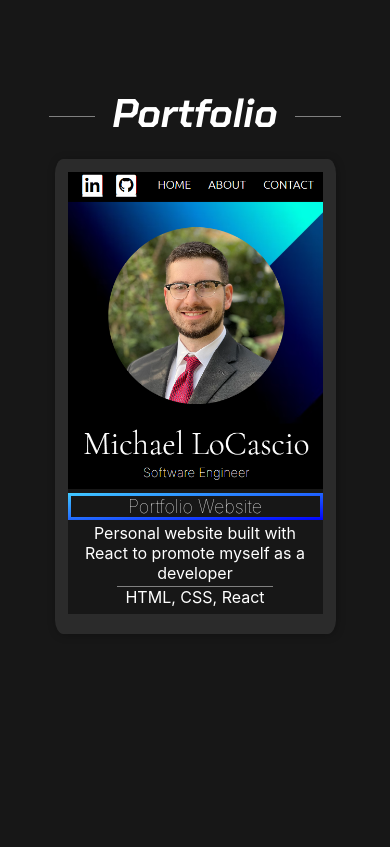
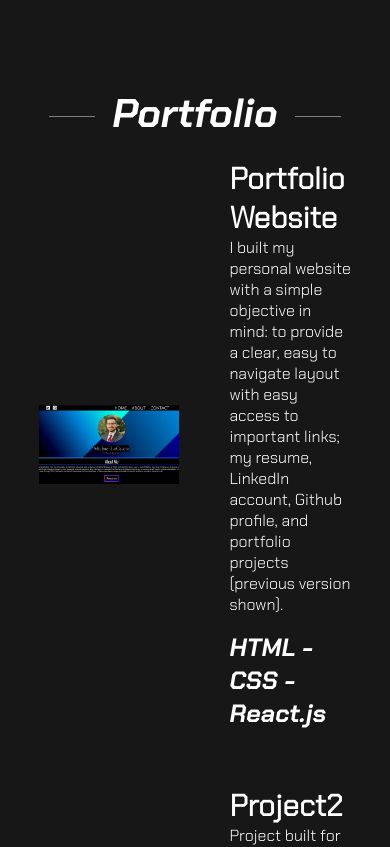
Before and after one commit to Gitmsl/msl-website, a React (Create React App) app: page / in a window 390 px wide. Shown: the part 940-1787 px from the top of the page. Before the commit the page ends 1654 px from the top, so only its background shows below. Built offline with nearby package versions, Linux system fonts and the light colour scheme.

Commit message:
Portfolio section rework contd.
Changed previous trading-card format to side-by-side image and description format; allows for greater use of horizontal screen real-estate on desktop/tablet, and more room for description/project details. Added new widescreen photo of v1.0 personal portfolio website.

```diff
--- a/src/portfolio/Portfolio.jsx
+++ b/src/portfolio/Portfolio.jsx
@@ -1,7 +1,7 @@
 import React from 'react'
 import "./portfolio.css"
 import PortfolioItem from "./PortfolioItem"
-import portImg from '../images/PortfolioSiteSs.png'
+import portImg from '../images/PersonalSite.png'
 // import each projImg as variable
 
 export default function Portfolio() {
@@ -17,10 +17,15 @@ export default function Portfolio() {
                         projLink="https://github.com/Gitmsl/msl-website"
                         img={portImg}
                         projTitle="Portfolio Website"
-                        itemDescription="Personal website built with React to promote myself as a developer"
-                        techUsed="HTML, CSS, React"
+                        itemDescription="I built my personal website with a
+                        simple objective in mind: to provide a clear, easy to
+                        navigate layout with easy access to important links; my
+                        resume, LinkedIn account, Github profile, and portfolio
+                        projects (previous version shown). "
+                        techUsed="HTML - CSS - React.js"
                     />
-                    {/* <PortfolioItem
+                    {/* comment out below two after formatting */}
+                    <PortfolioItem
                         projLink=""
                         img={portImg}
                         projTitle="Project2"
@@ -33,7 +38,7 @@ export default function Portfolio() {
                         projTitle="Project3"
                         itemDescription="Project built for the purpose of solving X problem, provide Y solution"
                         techUsed="HTML, CSS, React"
-                    /> */}
+                    />
                 </div>
             </div>
         </>
--- a/src/portfolio/PortfolioItem.jsx
+++ b/src/portfolio/PortfolioItem.jsx
@@ -5,14 +5,12 @@ export default function PortfolioItem(props) {
     console.log(props)
     return(
         <a className="portfolioItem" href={props.projLink} target="_blank" rel="noreferrer">
-        <div>
                 <img src={props.img} className="portfolioImg" alt="Project preview"/>
-                <h3 className="projTitle">{props.projTitle}</h3>
                 <div id="itemText">
+                    <h3 className="projTitle">{props.projTitle}</h3>
                     <p className="itemDescription">{props.itemDescription}</p>
                     <p className="techUsed">{props.techUsed}</p>
                 </div>
-        </div>
         </a>
     )
 }
--- a/src/portfolio/portfolio.css
+++ b/src/portfolio/portfolio.css
@@ -1,6 +1,7 @@
 .portfolioLineContainer {
     background-color: transparent;
 }
+
 .portfolioLine {
     border-bottom: solid 1px grey;
     width: 75vw;
@@ -10,6 +11,7 @@
     margin-right: auto;
     position: relative;
 }
+
 .portfolioContainer {
     color: white;
     background-color: transparent;
@@ -17,11 +19,13 @@
 
 .portfolio {
     display: flex;
-    justify-content: center;
+    flex-direction: row;
+    width: 80%;
+    /* justify-content: center; */
     flex-wrap: wrap;
     gap: 36px;
-    color: white;
-    margin-bottom: 80px;
+    /* color: white; */
+    margin: 0 auto 80px;
 }
 
 .portfolioTitle {
@@ -29,7 +33,7 @@
     text-align: center;
     width: 200px;
     font-family: 'Chakra Petch', sans-serif;
-    font-size: 2.5rem;
+    font-size: 40px;
     font-style: italic;
     margin: auto;
     background-color: rgb(23, 23, 23);
@@ -37,60 +41,67 @@
 
 .portfolioItem {
     color: white;
-    flex-basis: 255px;
-    box-shadow: 1px 1px 8px rgba(0, 0, 0, 0.25);
+    /* flex-basis: 255px; */
     display: flex;
-    flex-direction: column;
-    padding: 13px;
-    padding-bottom: 20px;
+    flex-direction: row;
+    gap: 50px;
+    /* padding: 13px; */
+    /* padding-bottom: 20px; */
     margin-top: 20px;
     /* margin-bottom: 48px; */
-    border-radius: 3%;
-    background-color: rgb(43, 43, 43);
+    /* border-radius: 3%; */
+    /* background-color: rgb(43, 43, 43); */
     text-decoration: none;
     transition: box-shadow .5s ease-in-out;
 }
 
 .portfolioItem:hover {
-    box-shadow: 0px 6px 25px rgba(0, 133, 255, 0.5);
+    box-shadow: 0 0 15px rgba(0, 133, 255, 0.5);
     transition: box-shadow .5s ease-in-out;
 }
 
 .portfolioImg {
-    width: 100%;
+    width: 45%;
     height: auto;
     align-self: center;
     object-fit: cover;
 }
 
 #itemText {
-    height: 94px;
-    font-family: 'Inter', sans-serif;
-    text-align: center;
+    /* height: 94px; */
+    width: 45%;
+    /* margin-left: 10px; */
+    font-family: 'Chakra Petch', sans-serif;
+    text-align: left;
     text-decoration: none;
 }
 
 .projTitle {
-    font-size: 18px;
-    font-family: 'Inter', sans-serif;
-    font-weight: 100;
-    text-align: center;
+    /* width: 45%; */
+    font-size: 30px;
+    font-family: 'Chakra Petch', sans-serif;
+    /* font-weight: 100; */
+    /* text-align: center; */
     text-decoration: none;
-    border: solid 3px;
-    border-image-source: linear-gradient(to bottom right, rgb(66, 205, 255), rgb(0, 0, 255) );
-    border-image-slice: 4;
+    /* border-bottom: 1px solid grey; */
+    /* margin: 0 25px; */
+    /* border-image-source: linear-gradient(to bottom right, rgb(66, 205, 255), rgb(0, 0, 255) );
+    border-image-slice: 4; */
 }
 
 .itemDescription {
     font-size: 16px;
-    padding: 3px 8px;
+    /* padding: 3px 8px; */
 }
 
 .techUsed {
-    display: inline-flex;
-    gap: 25px;
-    padding: 0 8px;
-    margin-bottom: 10px;
-    border-top: 1px solid grey;
-    justify-content: center;
+    font-size: 25px;
+    font-style: italic;
+    margin-top: 16px;
+    /* display: inline-flex; */
+    /* gap: 25px; */
+    /* padding: 0 8px; */
+    /* margin-bottom: 10px; */
+    /* border-top: 1px solid grey; */
+    /* justify-content: center; */
 }
```
Also changed, not shown: src/images/PersonalSite.png (added).
